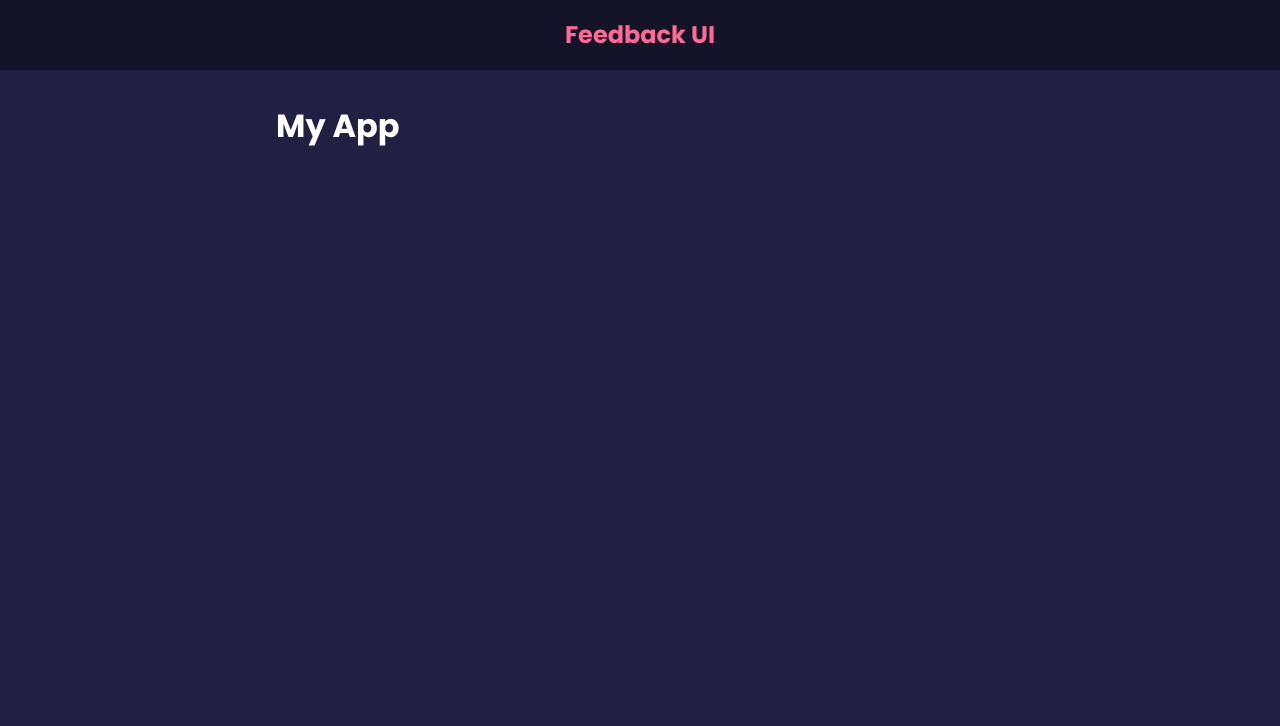
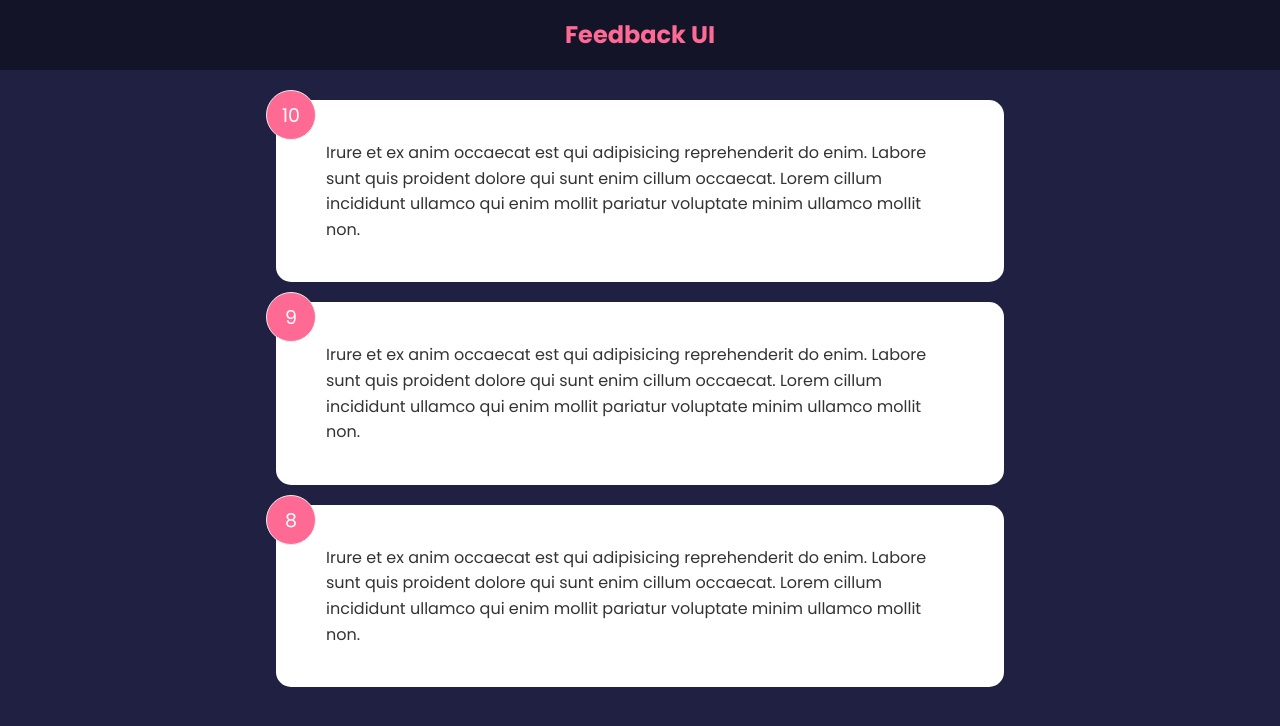
Before and after one commit to ZlataEkert/feedback_app, a React (Create React App) app: page / in a window 1280 px wide. Shown: the top 726 px of the page. Built offline with nearby package versions, Linux system fonts and the light colour scheme.

Commit message:
add app level state, feedback items

```diff
--- a/src/App.js
+++ b/src/App.js
@@ -1,12 +1,16 @@
+import { useState } from 'react'
 import Header from './components/Header'
+import FeedbackList from './components/FeedbackList'
+import FeedbackData from './data/FeedbackData'
 
 function App() {
+  const [feedback, setFeedback] = useState(FeedbackData)
 
   return (
     <>
       <Header />
       <div className='container'>
-        <h1>My App</h1>
+        <FeedbackList feedback={feedback} />
       </div>
     </>
   )
--- /dev/null
+++ b/src/components/FeedbackItem.jsx
@@ -0,0 +1,10 @@
+function FeedbackItem({ item }) {
+  return (
+    <div className='card'>
+      <div className="num-display">{item.rating}</div>
+      <div className="text-display">{item.text}</div>
+    </div>
+  )
+}
+
+export default FeedbackItem
--- /dev/null
+++ b/src/components/FeedbackList.jsx
@@ -0,0 +1,15 @@
+import FeedbackItem from './FeedbackItem'
+
+function FeedbackList({feedback}) {
+  if (!feedback || feedback.length === 0) {
+    return <p>No Feedback Yet</p>
+  }
+
+  return <div className='feedback-list'>
+    {feedback.map((item) => (
+      <FeedbackItem key={item.id} item={item}/>
+    ))}
+  </div>
+}
+
+export default FeedbackList
--- /dev/null
+++ b/src/data/FeedbackData.js
@@ -0,0 +1,19 @@
+const FeedbackData = [
+  {
+    id: 1,
+    rating: 10,
+    text: 'Irure et ex anim occaecat est qui adipisicing reprehenderit do enim. Labore sunt quis proident dolore qui sunt enim cillum occaecat. Lorem cillum incididunt ullamco qui enim mollit pariatur voluptate minim ullamco mollit non.'
+  },
+  {
+    id: 2,
+    rating: 9,
+    text: 'Irure et ex anim occaecat est qui adipisicing reprehenderit do enim. Labore sunt quis proident dolore qui sunt enim cillum occaecat. Lorem cillum incididunt ullamco qui enim mollit pariatur voluptate minim ullamco mollit non.'
+  },
+  {
+    id: 3,
+    rating: 8,
+    text: 'Irure et ex anim occaecat est qui adipisicing reprehenderit do enim. Labore sunt quis proident dolore qui sunt enim cillum occaecat. Lorem cillum incididunt ullamco qui enim mollit pariatur voluptate minim ullamco mollit non.'
+  },
+]
+
+export default FeedbackData
```
